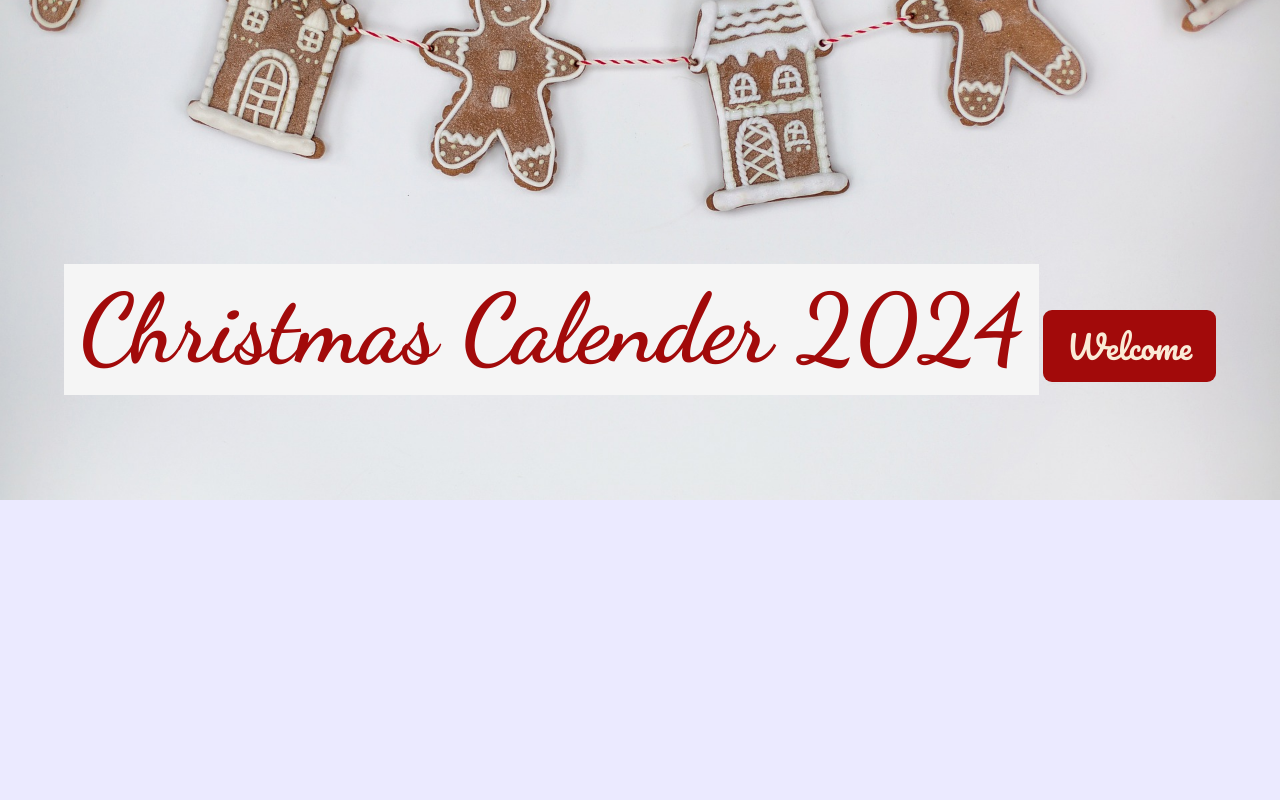
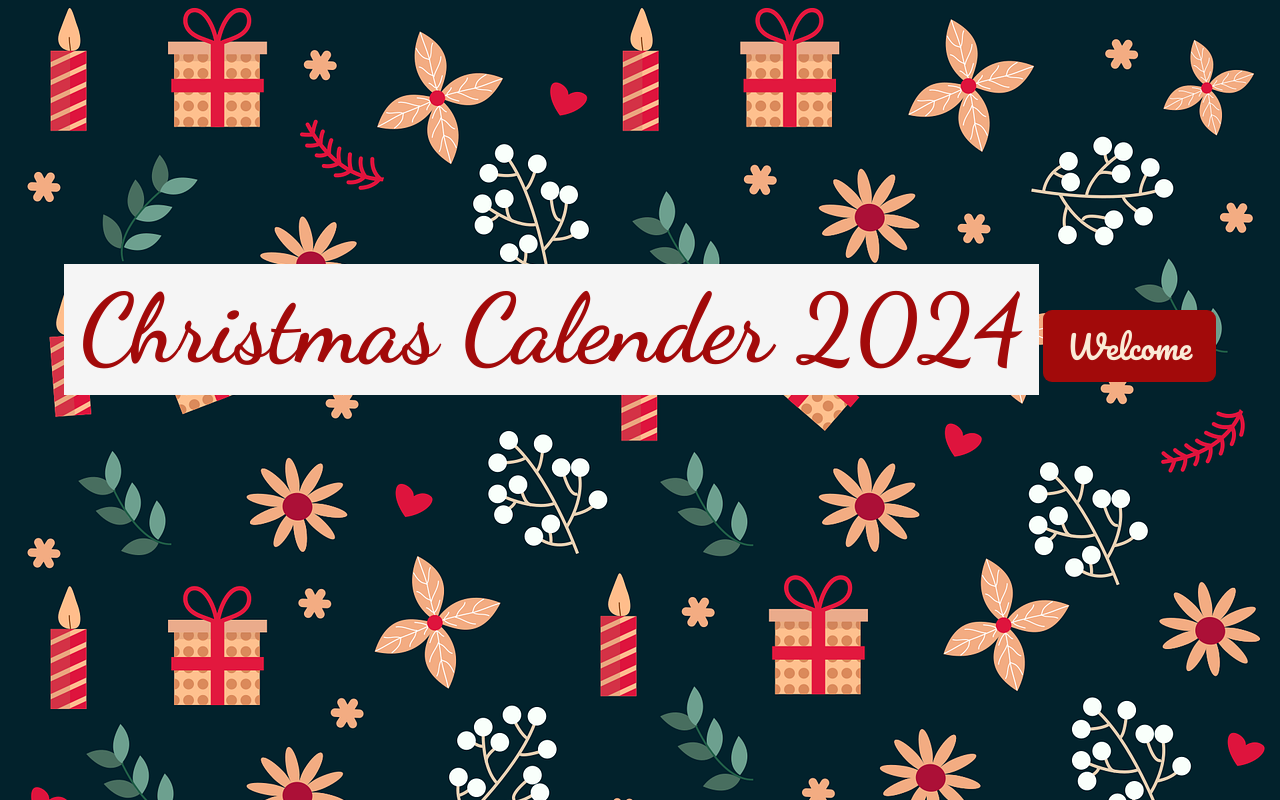
Before and after one commit to MM696/Calender, a plain HTML site: page Christmas_Calender/index.html in a window 1280 px wide. Drawn offline with Linux system fonts and the light colour scheme; a web font is replaced by a local one.

Commit message:
Update styles.css

```diff
--- a/Christmas_Calender/styles.css
+++ b/Christmas_Calender/styles.css
@@ -3,14 +3,14 @@ body {
   margin: 0;
   padding: 0;
   width: 100%;
-  background-color: #EBEAFF;
+  background-image: url('image/img_1.png');
 }
 
 #container {
   width: 100%;
   height: 500px;
   text-align: center;
-  background-image: url('image/img_2.jpg');
+
   background-repeat: no-repeat;
   background-size: cover; /* Ensures proper scaling */
   background-position: center; /* Centers the image */
```
